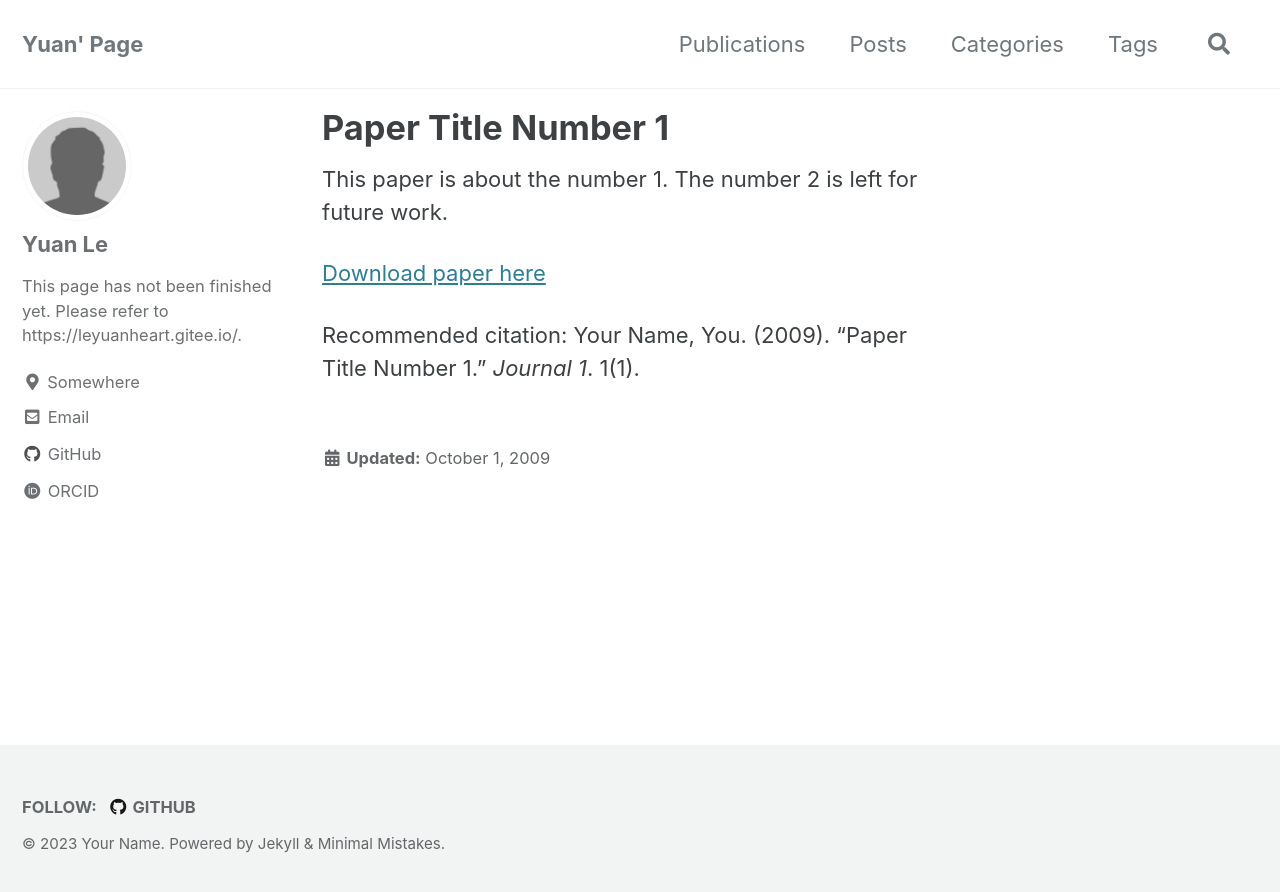
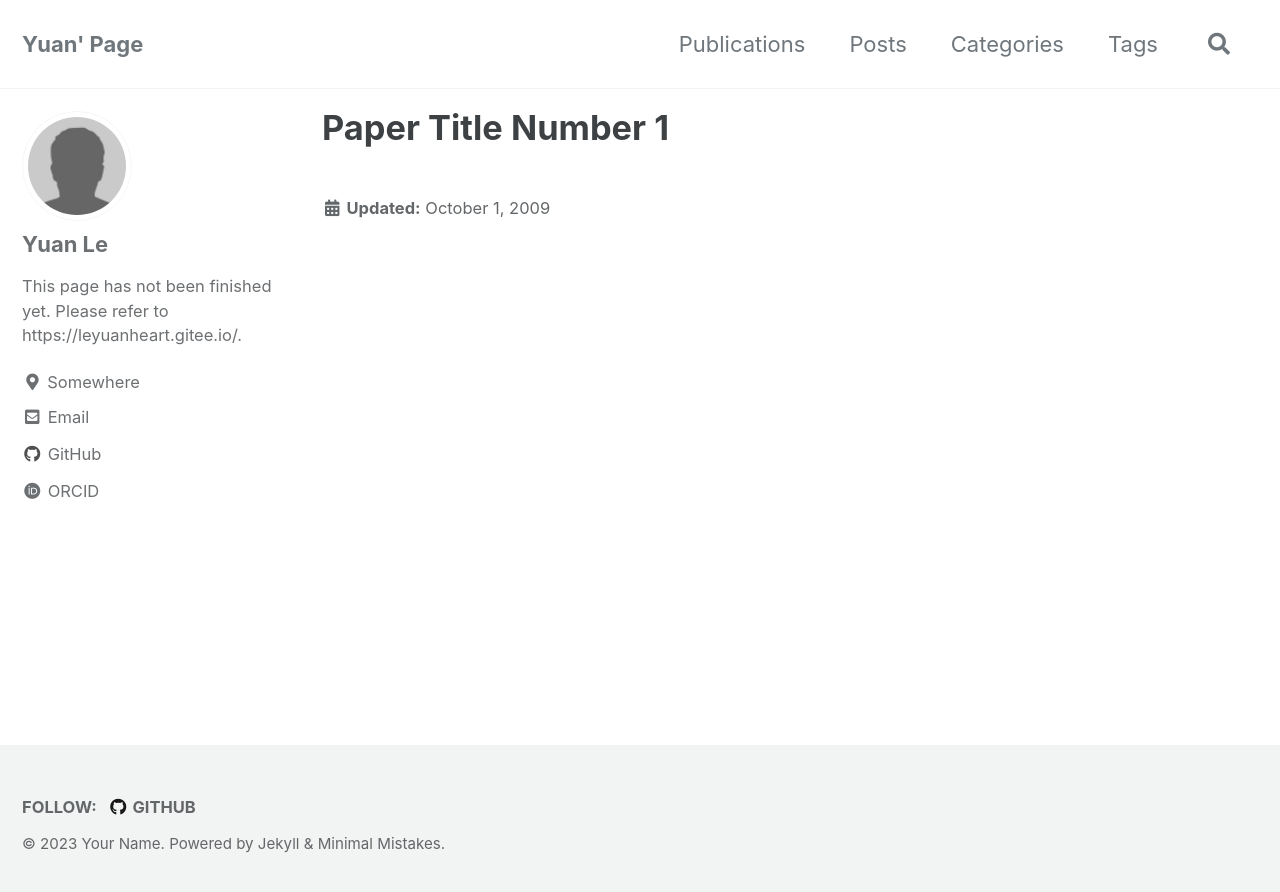
Before and after one commit to leyuanheart/leyuanheart.github.io, a Jekyll site: the page built from _publications/2009-10-01-paper-title-number-1.md, in a window 1280 px wide. Shown: the top 892 px of the page. Built offline with Jekyll 4.4.1, drawn with Linux system fonts in a browser that asks for light colours; cached includes are drawn as plain includes.

Commit message:
Update 2009-10-01-paper-title-number-1.md

```diff
--- a/_publications/2009-10-01-paper-title-number-1.md
+++ b/_publications/2009-10-01-paper-title-number-1.md
@@ -1,15 +1,4 @@
 ---
 title: "Paper Title Number 1"
-collection: publications
-permalink: /publication/2009-10-01-paper-title-number-1
-excerpt: 'This paper is about the number 1. The number 2 is left for future work.'
 date: 2009-10-01
-venue: 'Journal 1'
-paperurl: 'http://academicpages.github.io/files/paper1.pdf'
-citation: 'Your Name, You. (2009). &quot;Paper Title Number 1.&quot; <i>Journal 1</i>. 1(1).'
 ---
-This paper is about the number 1. The number 2 is left for future work.
-
-[Download paper here](http://academicpages.github.io/files/paper1.pdf)
-
-Recommended citation: Your Name, You. (2009). "Paper Title Number 1." <i>Journal 1</i>. 1(1).
```
